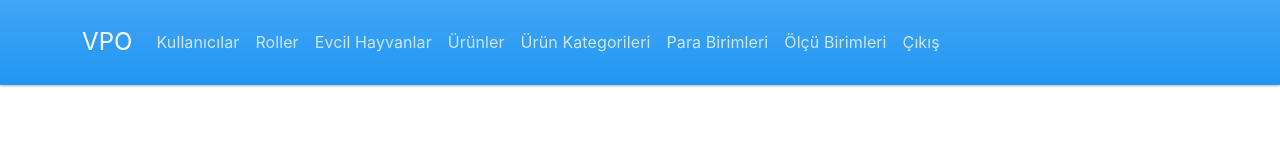
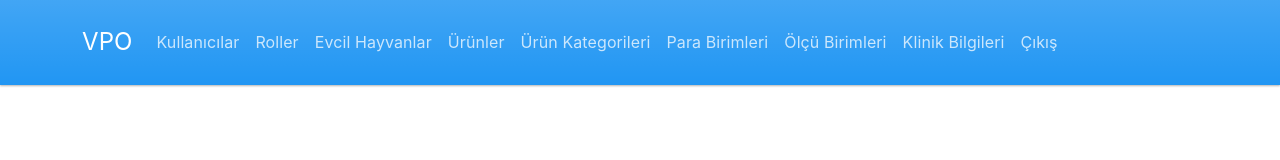
Before and after one commit to ahmetarsln/veterinerlik, a React (Create React App) app in the folder vpo.wui/: page / in a window 1280 px wide. Shown: the top 160 px of the page. Built offline with nearby package versions, Linux system fonts and the light colour scheme.

Commit message:
Update NavMenu.js

```diff
--- a/vpo.wui/src/components/Layout/Nav/NavMenu.js
+++ b/vpo.wui/src/components/Layout/Nav/NavMenu.js
@@ -17,6 +17,7 @@ const NavMenu = () => {
             <Nav.Link href="/productCategories-list">Ürün Kategorileri</Nav.Link>
             <Nav.Link href="/currencyUnits-list">Para Birimleri</Nav.Link>
             <Nav.Link href="/measurementUnits-list">Ölçü Birimleri</Nav.Link>
+            <Nav.Link href="/clinicalInformations-list">Klinik Bilgileri</Nav.Link>
 
             <Nav.Link
               href="/login"
```
